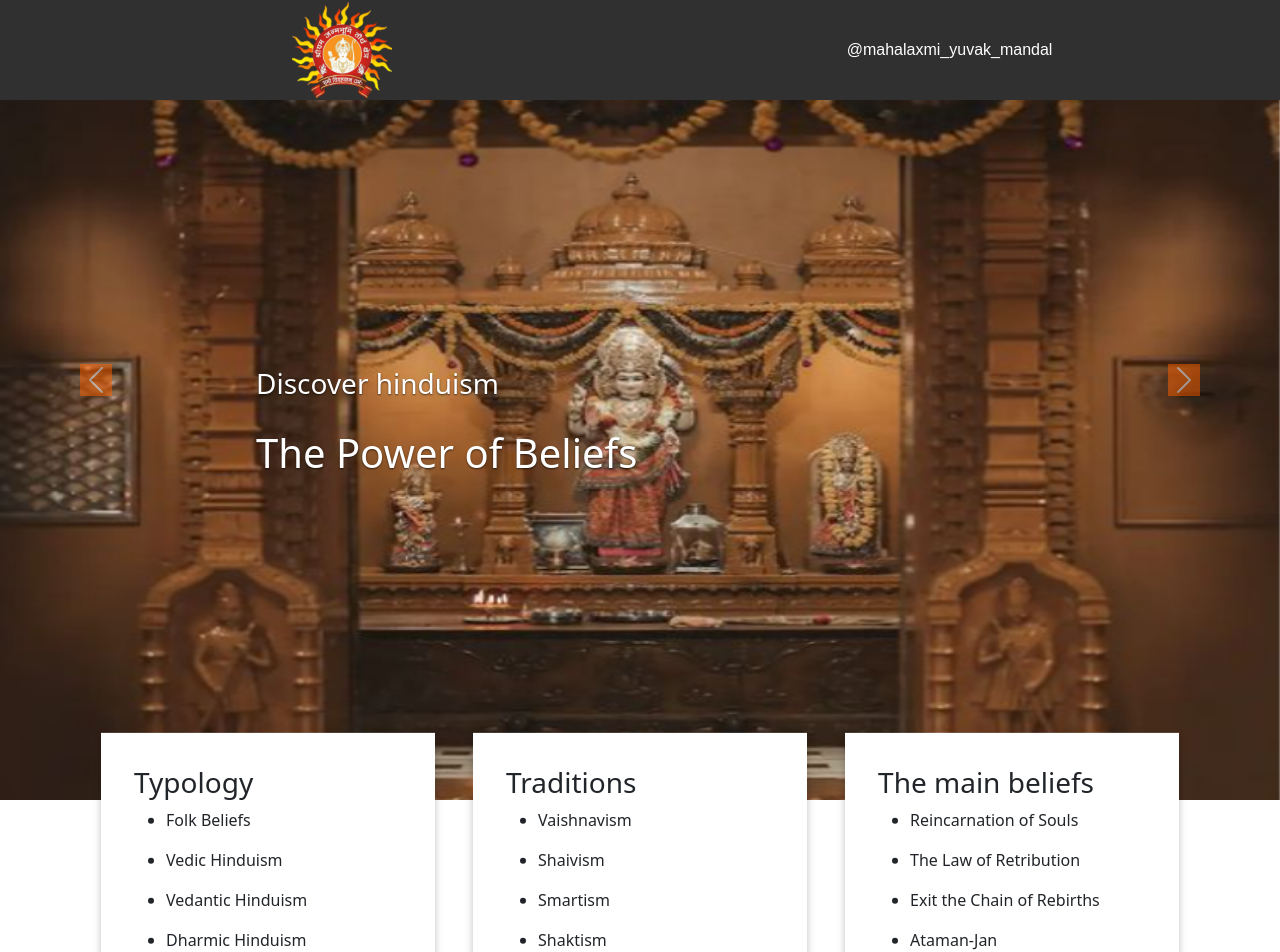
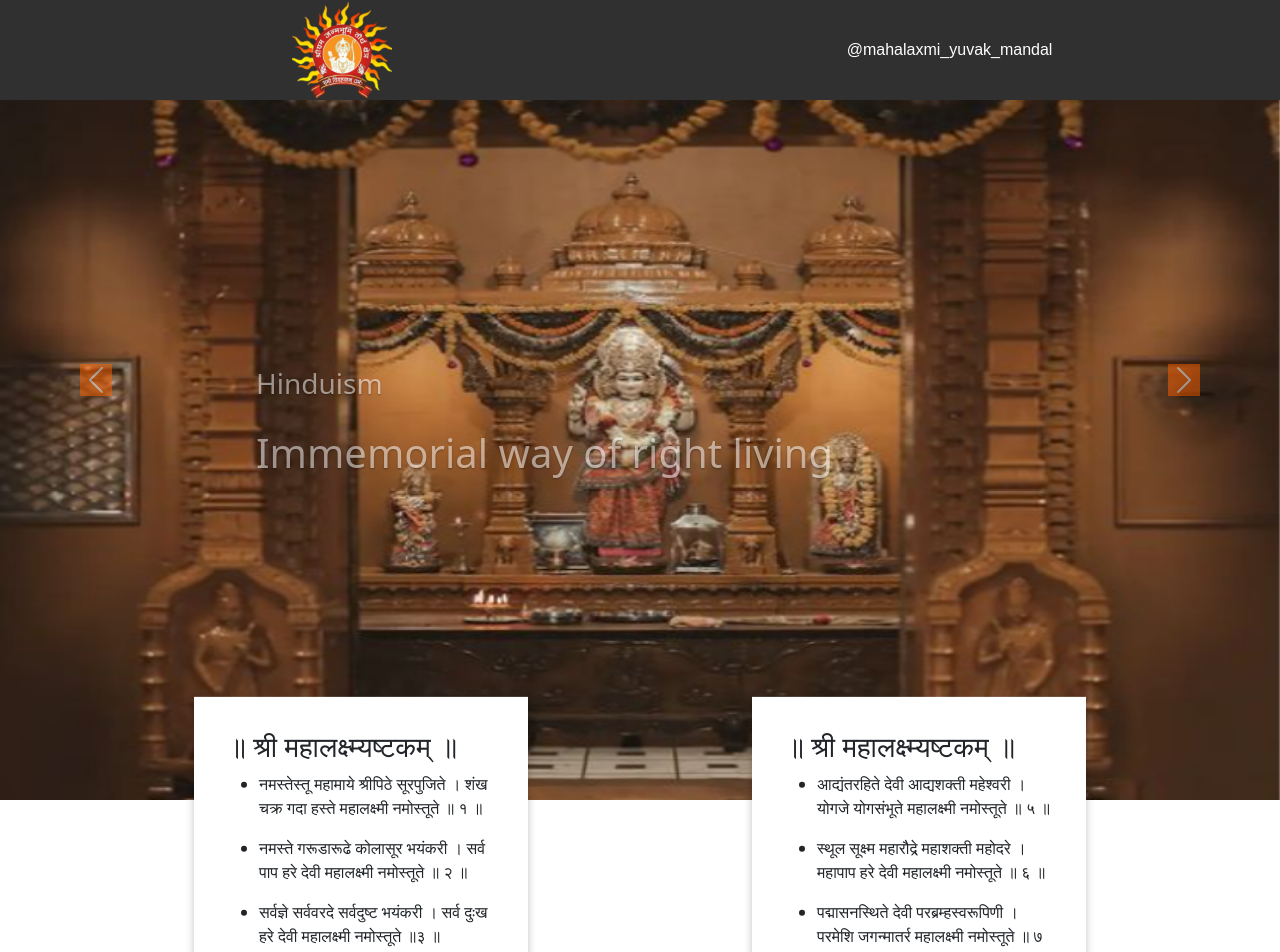
Before and after one commit to Patel-Kingkumar/Mahalaxmi-Yuvak-Mandal, an Angular app: page / in a window 1280 px wide. Shown: the top 952 px of the page. Built offline with nearby package versions, Linux system fonts and the light colour scheme.

Commit message:
changes carousel

```diff
--- a/src/app/content/content.component.css
+++ b/src/app/content/content.component.css
@@ -94,7 +94,12 @@
   }
 }
 
-@media only screen and (max-width: 768px) {
+@media only screen and (max-width: 990px) {
+  .carousel-item {
+    img {
+      height: 500px;
+    }
+  }
   .content-data {
     display: flex;
     flex-direction: column;
--- a/src/app/content/content.component.html
+++ b/src/app/content/content.component.html
@@ -3,24 +3,24 @@
     <div class="carousel-item active">
       <img src="assets/images/carousel/carousel_one.png" class="d-block w-100" alt="...">
       <div class="carousel-content">
-          <h3 class="lineUp">Discover hinduism</h3>
-          <h1 class="lineUp">The Power of Beliefs</h1>
+          <h3 class="opacity-50 lineUp">Hinduism</h3>
+          <h1 class="opacity-50 lineUp">Immemorial way of right living</h1>
           <!-- <button class="btn btn-danger lineUp">Get In Touch</button> -->
       </div>
     </div>
     <div class="carousel-item">
       <img src="assets/images/carousel/carousel_two.jpg" class="d-block w-100" alt="...">
       <div class="carousel-content">
-          <h3 class="lineUp">Discover hinduism</h3>
-          <h1 class="lineUp">The Power of Beliefs</h1>
+          <h3 class="opacity-50 lineUp">Hinduism</h3>
+          <h1 class="opacity-50 lineUp">Immemorial way of right living</h1>
           <!-- <button class="btn btn-danger lineUp">Get In Touch</button> -->
       </div>
     </div>
     <div class="carousel-item">
       <img src="assets/images/carousel/carousel_three.jpg" class="d-block w-100" alt="...">
       <div class="carousel-content">
-          <h3 class="lineUp">Discover hinduism</h3>
-          <h1 class="lineUp">The Power of Beliefs</h1>
+          <h3 class="opacity-50 lineUp">Hinduism</h3>
+          <h1 class="opacity-50 lineUp">Immemorial way of right living</h1>
           <!-- <button class="btn btn-danger lineUp">Get In Touch</button> -->
       </div>
     </div>
--- a/src/app/content/content.component.ts
+++ b/src/app/content/content.component.ts
@@ -9,28 +9,20 @@ export class ContentComponent {
 
   service: any = [
     {
-      text: "Typology", decsription: [
-        "Folk Beliefs",
-        "Vedic Hinduism",
-        "Vedantic Hinduism",
-        "Dharmic Hinduism"
+      text: "॥ श्री महालक्ष्म्यष्टकम् ॥", decsription: [
+        "नमस्तेस्तू महामाये श्रीपिठे सूरपुजिते । शंख चक्र गदा हस्ते महालक्ष्मी नमोस्तूते ॥ १ ॥",
+        "नमस्ते गरूडारूढे कोलासूर भयंकरी । सर्व पाप हरे देवी महालक्ष्मी नमोस्तूते ॥ २ ॥",
+        "सर्वज्ञे सर्ववरदे सर्वदुष्ट भयंकरी । सर्व दुःख हरे देवी महालक्ष्मी नमोस्तूते ॥३ ॥",
+        "सिद्धीबुद्धूीप्रदे देवी भुक्तिमुक्ति प्रदायिनी । मंत्रमूर्ते सदा देवी महालक्ष्मी नमोस्तूते ॥ ४ ॥"
       ]
     },
     {
-      text: "Traditions", decsription: [
-        "Vaishnavism",
-        "Shaivism",
-        "Smartism",
-        "Shaktism"
+      text: "॥ श्री महालक्ष्म्यष्टकम् ॥", decsription: [
+        "आद्यंतरहिते देवी आद्यशक्ती महेश्वरी । योगजे योगसंभूते महालक्ष्मी नमोस्तूते ॥ ५ ॥",
+        "स्थूल सूक्ष्म महारौद्रे महाशक्ती महोदरे । महापाप हरे देवी महालक्ष्मी नमोस्तूते ॥ ६ ॥",
+        "पद्मासनस्थिते देवी परब्रम्हस्वरूपिणी । परमेशि जगन्मातर्र महालक्ष्मी नमोस्तूते ॥ ७ ॥",
+        "श्वेतांबरधरे देवी नानालंकार भूषिते । जगत्स्थिते जगन्मार्त महालक्ष्मी नमोस्तूते ॥ ८ ॥"
       ]
     },
-    {
-      text: "The main beliefs", decsription: [
-        "Reincarnation of Souls",
-        "The Law of Retribution",
-        "Exit the Chain of Rebirths",
-        "Ataman-Jan"
-      ]
-    }
   ]
 }
```
